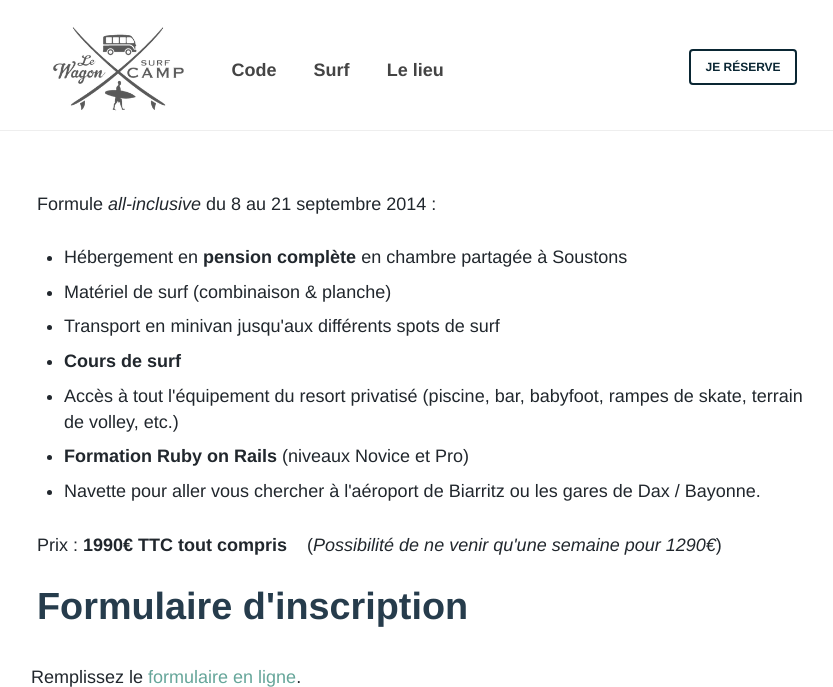
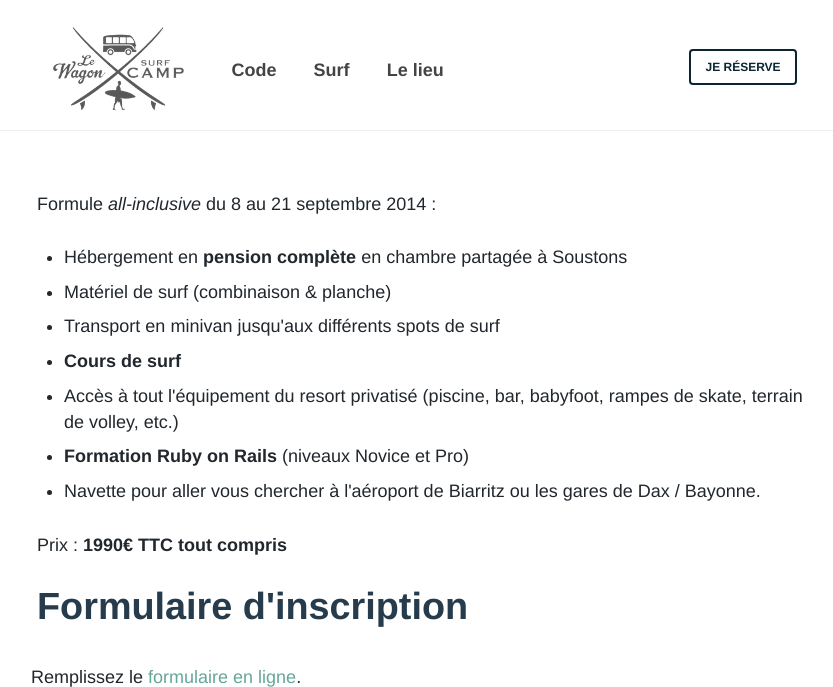
Before and after one commit to lewagon/surfcamp, a Jekyll site: the page built from reservation.html, in a window 1280 px wide, cut to the strip 0-687 px from the top of the page. Shown: the whole strip, without its empty margins (208-1041 px from the left). Built offline with Jekyll 4.4.1, drawn with Linux system fonts in a browser that asks for light colours.

Commit message:
Two weeks only

```diff
--- a/reservation.html
+++ b/reservation.html
@@ -21,7 +21,7 @@ layout: default
   </ul>
 
   <p>
-    Prix : <strong>1990€ TTC tout compris</strong> &nbsp;&nbsp;&nbsp;(<em>Possibilité de ne venir qu'une semaine pour 1290€</em>)
+    Prix : <strong>1990€ TTC tout compris</strong>
   </p>
 
   <h1>Formulaire d'inscription</h1>
```
